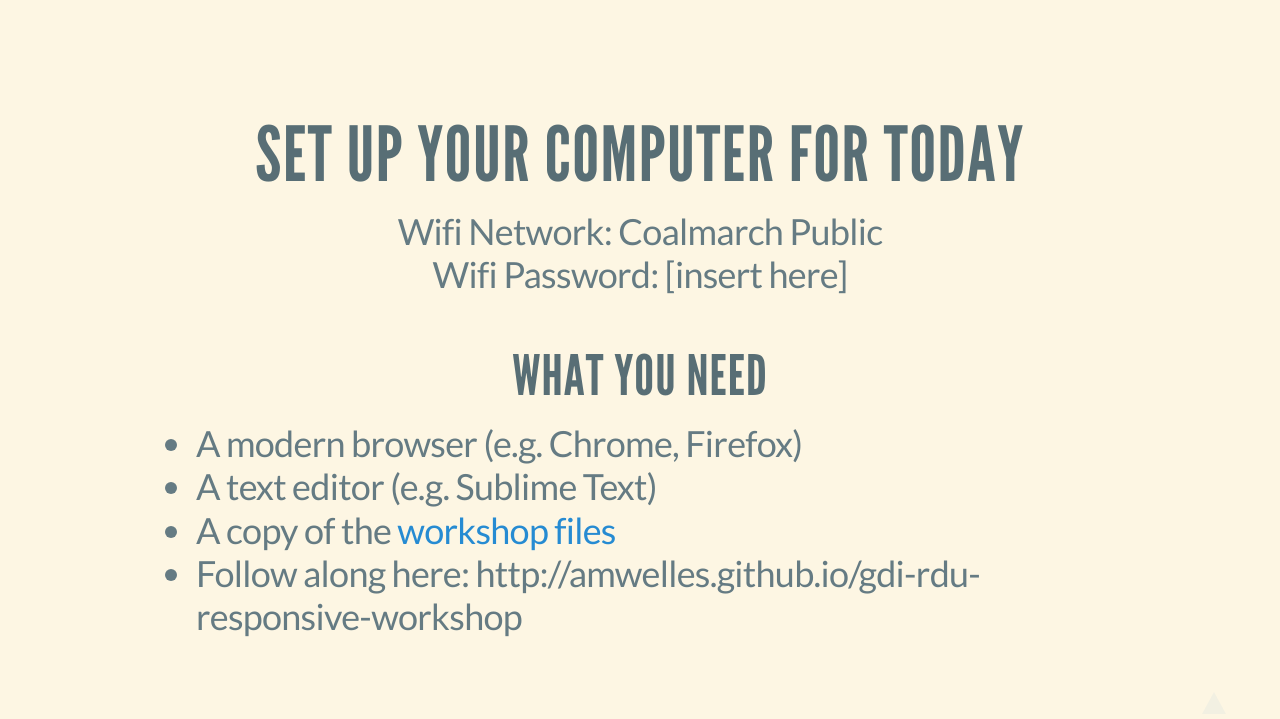
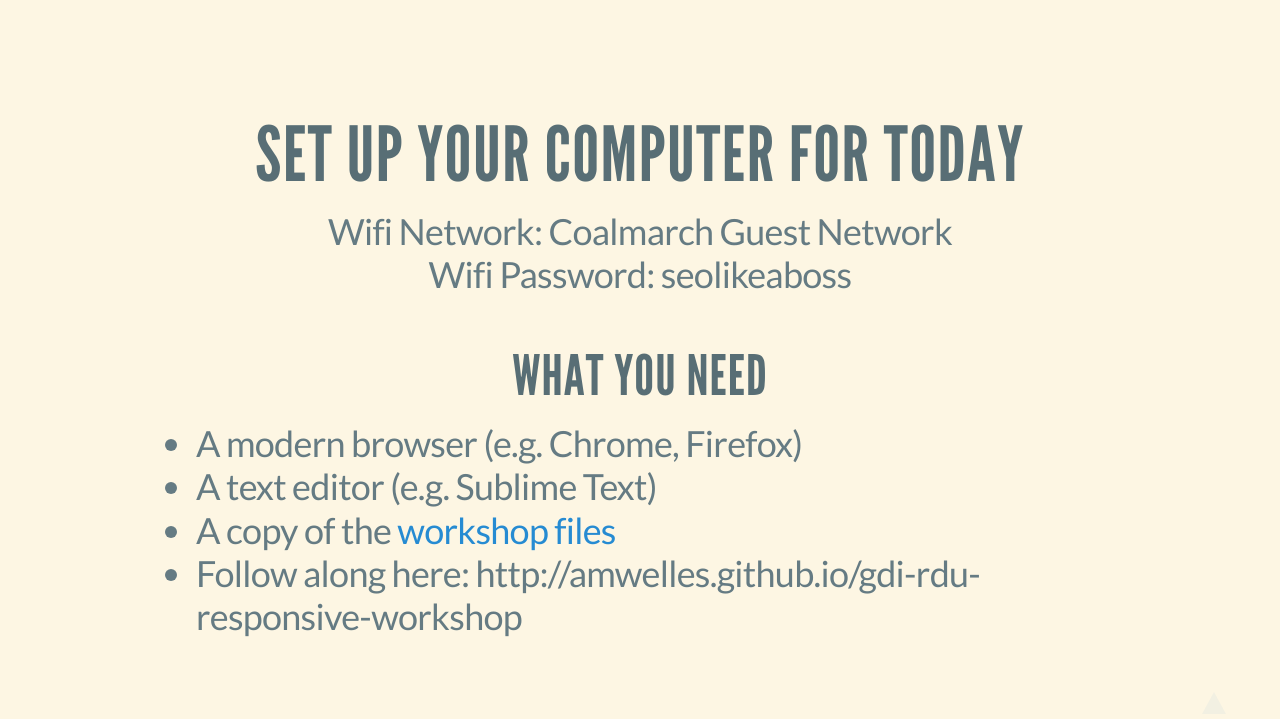
Before and after one commit to Roenok/gdi-rdu-responsive-workshop, a website: page index.html in a window 1280 px wide. Shown: the top 719 px of the page. Drawn offline with Linux system fonts and the light colour scheme.

Commit message:
add password

```diff
--- a/index.html
+++ b/index.html
@@ -47,8 +47,8 @@
 				<section>
 					<h2>Set up your computer for today</h2>
 					<p>
-						Wifi Network: Coalmarch Public<br>
-						Wifi Password: [insert here]
+						Wifi Network: Coalmarch Guest Network<br>
+						Wifi Password: seolikeaboss
 					</p>
 					<h3>What you need</h3>
 					<ul>
```
